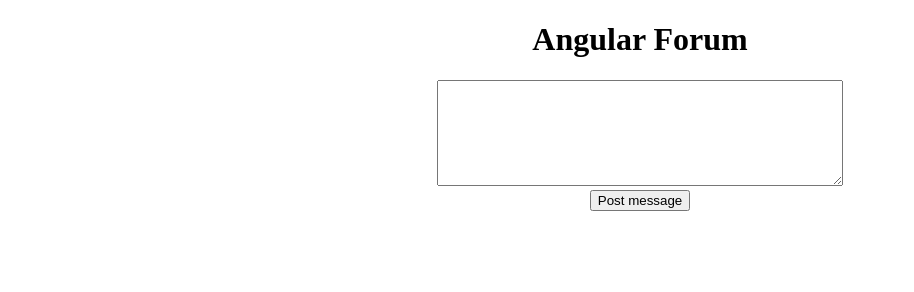
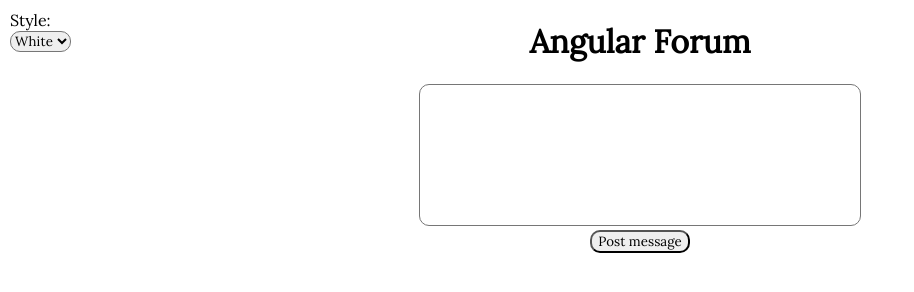
Before and after one commit to Sam-Daniel/simple-forum, a plain HTML site: page index.html in a window 1280 px wide. Shown: the whole page, without its empty margins (0-914 px from the left). Drawn offline with nearby package versions, Linux system fonts and the light colour scheme.

Commit message:
Let user switch stylesheet

```diff
--- a/app.js
+++ b/app.js
@@ -1,5 +1,6 @@
 angular.module("forum",[])
 .controller("mainController",function($scope){
+	$scope.styles=["White","Green"];
 	$scope.messages=[];
 	$scope.addMessage=function(){
 		$scope.messages.push({"time":Date.now(),"content":$scope.content});
--- /dev/null
+++ b/green.css
@@ -0,0 +1,36 @@
+* {
+	font-family: sans-serif;
+	color:#90e595;
+	background-color:#2e4632;
+   	text-shadow: 0 0 3px #FF0000;
+}
+
+*:focus{ outline: 0; }
+
+h1, form { text-align: center}
+
+textarea {
+	width: 400px;
+	height: 100px;
+	margin:20px;
+	padding:40px;
+	font-size: 20px;
+	resize:none;
+}
+
+div.post {
+	border: 1px solid #999;
+ 	padding: 10px 10px;
+	margin: 10px 20%;
+}
+
+hr.postbound { width: 50%%; }
+
+em.date { color: #999 }
+
+.style-selector {
+	position: absolute;
+    top: 0;
+    left: 0;
+    padding:10px;
+}
--- a/index.html
+++ b/index.html
@@ -1,18 +1,25 @@
 <!DOCTYPE html>
-<html ng-app="forum">
+<html ng-app="forum" ng-controller="mainController" ng-init="style=styles[0]">
 <head>
-	<title>DB Forum</title>
-	<link rel="stylesheet" href="style.css">
+	<title>Angular Forum</title>
+	<link rel="stylesheet" ng-href="{{style|lowercase}}.css">
+	<link href='http://fonts.googleapis.com/css?family=Lora' rel='stylesheet' type='text/css'>
  	<script src="https://ajax.googleapis.com/ajax/libs/angularjs/1.4.3/angular.min.js"></script>
  	<script src="app.js"></script>
 </head>
-<body ng-controller="mainController">
+<body>
 <h1>Angular Forum</h1>
 <form method=post ng-submit="addMessage()">
   	<div><textarea ng-model="content"></textarea></div>
 	<div><button type="submit">Post message</button></div>
 </form>
 <div ng-repeat="message in messages" class=post>
-<em class=date>{{message.time|date}}</em><br>{{message.content}}</div>
+<em class=date>{{message.time|date:"medium"}}</em><br>{{message.content}}</div>
+<div class="style-selector">
+Style: <br>
+<select ng-model="style">
+	<option ng-repeat="style in styles" value="{{style}}">{{style}}</option>
+</select>
+</div>
 </body>
 </html>
--- a/style.css
+++ /dev/null
@@ -1,9 +0,0 @@
-h1, form { text-align: center; }
-textarea { width: 400px; height: 100px; }
-div.post {
-	border: 1px solid #999;
- 	padding: 10px 10px;
-	margin: 10px 20%;
-}
-hr.postbound { width: 50%%; }
-em.date { color: #999 }
--- /dev/null
+++ b/white.css
@@ -0,0 +1,33 @@
+* {
+	font-family: 'Lora', serif;
+	border-radius: 10px;
+}
+
+*:focus{ outline: 0; }
+
+h1, form { text-align: center }
+
+textarea {
+	width: 400px;
+	height: 100px;
+	padding:20px;
+	font-size: 20px;
+	resize:none;
+}
+
+div.post {
+	border: 1px solid #999;
+ 	padding: 10px 10px;
+	margin: 10px 20%;
+}
+
+hr.postbound { width: 50%%; }
+
+em.date { color: #999 }
+
+.style-selector {
+	position: absolute;
+    top: 0;
+    left: 0;
+    padding:10px;
+}
```
